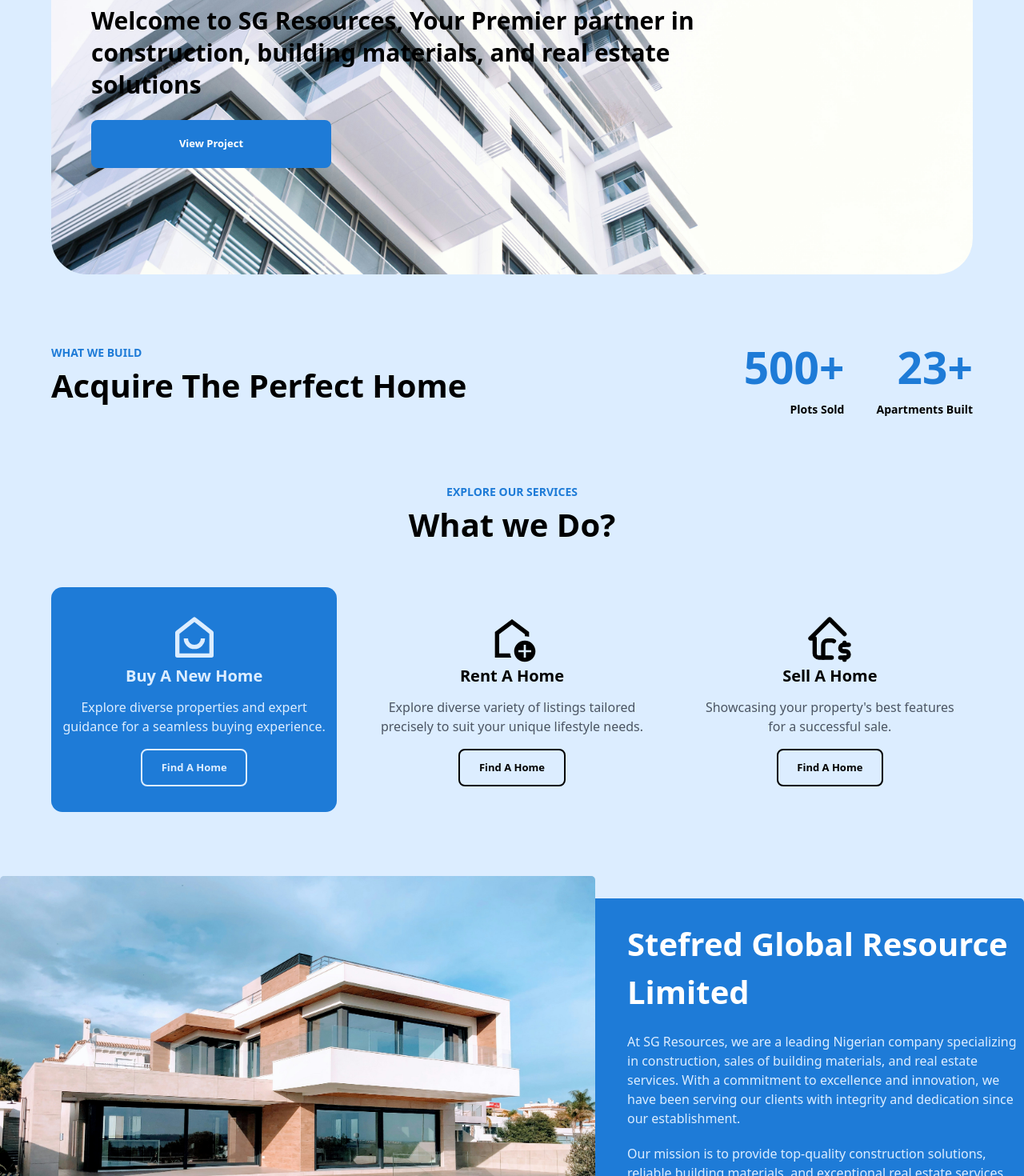
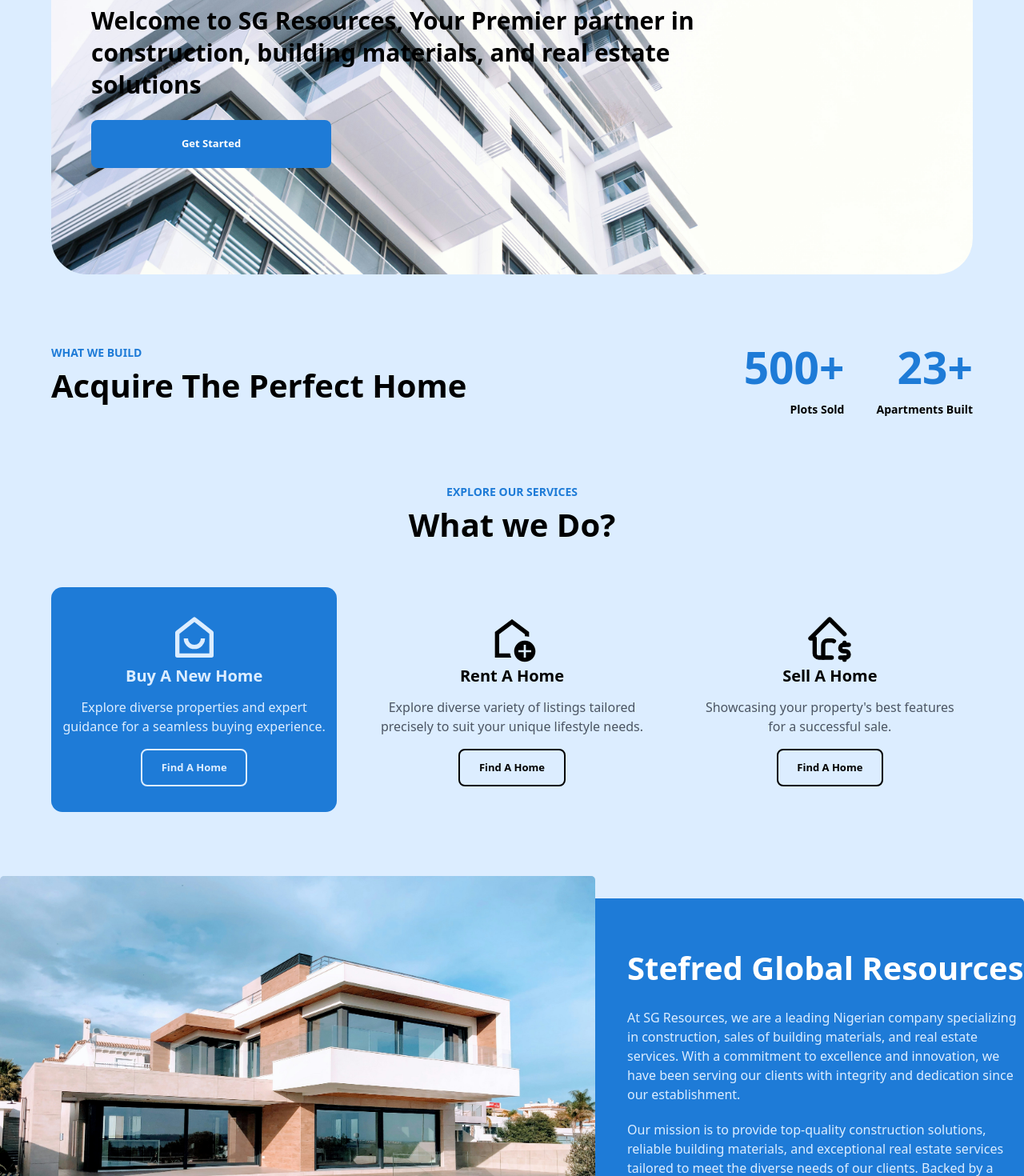
Before and after one commit to SamuelAdex/stefred-global, a React (Vite) app: page / in a window 1280 px wide. Shown: the part 505-1975 px from the top of the page at 80% size. Built offline with nearby package versions, Linux system fonts and the light colour scheme.

Commit message:
changes to links

```diff
--- a/src/components/About.jsx
+++ b/src/components/About.jsx
@@ -17,7 +17,7 @@
                 <img src={AboutImg} loading='lazy' className='rounded-[5px]' alt="" />
             </aside>
             <aside className="flex-[2] flex flex-col gap-5 md:px-0 px-6">
-                <h1 className='text-[40px] md:text-white text-black font-bold'>Stefred Global Resource Limited</h1>
+                <h1 className='text-[40px] md:text-white text-black font-bold'>Stefred Global Resources</h1>
                 <p className='md:text-[#dcedff] text-black'>At SG Resources, we are a leading Nigerian company specializing in construction, sales of building materials, and real estate services. With a commitment to excellence and innovation, we have been serving our clients with integrity and dedication since our establishment.</p>
                 <p className='md:text-[#dcedff] text-black'>Our mission is to provide top-quality construction solutions, reliable building materials, and exceptional real estate services tailored to meet the diverse needs of our clients. Backed by a team of experienced professionals, we strive to exceed expectations and contribute to the growth and development of Nigeria&apos;s infrastructure landscape. Welcome to SG Resources, where your vision becomes reality</p>
             </aside>
--- a/src/components/Hero.jsx
+++ b/src/components/Hero.jsx
@@ -13,7 +13,9 @@
             <section className='md:p-[50px] p-4 flex flex-col gap-6'>
                 <h1 className='md:text-[60px] text-[28px] md:w-[60%] md:leading-[70px] leading-[48px] w-full text-black font-bold'>Find the Perfect paradise in your home</h1>
                 <p className='mt-4 md:text-[30px] text-[16px] md:w-[75%] md:font-semibold text-black md:leading-[40px] w-full'>Welcome to SG Resources, Your Premier partner in construction, building materials, and real estate solutions</p>
-                <Button text={"View Project"} btnStyle={"bg-[#1E7BD7] text-white lg:w-[300px] w-full font-semibold rounded-[12px] p-5"} />
+                <a className="" href="#contact">
+                    <Button text={"Get Started"} btnStyle={"bg-[#1E7BD7] text-white lg:w-[300px] w-full font-semibold rounded-[12px] p-5"} />
+                </a>
             </section>
         </section>
 
--- a/src/components/Services.jsx
+++ b/src/components/Services.jsx
@@ -19,19 +19,25 @@
                 <RiHomeSmile2Line fontSize={"4rem"} />
                 <h3 className='text-[20px] font-semibold'>Buy A New Home</h3>
                 <p className="mt-3">Explore diverse properties and expert guidance for a seamless buying experience.</p>
-                <Button text={'Find A Home'} btnStyle={"border-[2px] border-[#dcedff] mt-4 p-3 hover:bg-[#1E7BD7] hover:text-white hover:border-[#1E7BD7] font-semibold w-[40%]"} />
+                <a className="w-full flex justify-center" href="#contact">
+                    <Button text={'Find A Home'} btnStyle={"border-[2px] border-[#dcedff] mt-4 p-3 hover:bg-[#1E7BD7] hover:text-white hover:border-[#1E7BD7] font-semibold w-[40%]"} />
+                </a>
             </section>
             <section className='text-center flex flex-col items-center flex-1 hover:bg-gray-100 cursor-pointer p-3 rounded-[14px] py-8'>
                 <MdOutlineAddHome fontSize={"4rem"} />
                 <h3 className='text-[20px] font-semibold'>Rent A Home</h3>
                 <p className="mt-3 text-gray-600">Explore diverse variety of listings tailored precisely to suit your unique lifestyle needs.</p>
-                <Button text={'Find A Home'} btnStyle={"border-[2px] border-black mt-4 p-3 hover:bg-[#1E7BD7] hover:text-white hover:border-[#1E7BD7] font-semibold w-[40%]"} />
+                <a className="w-full flex justify-center" href="#contact">
+                    <Button text={'Find A Home'} btnStyle={"border-[2px] border-black mt-4 p-3 hover:bg-[#1E7BD7] hover:text-white hover:border-[#1E7BD7] font-semibold w-[40%]"} />
+                </a>
             </section>
             <section className='text-center flex flex-col items-center flex-1 hover:bg-gray-100 cursor-pointer p-3 rounded-[14px] py-8'>
                 <TbHomeDollar fontSize={"4rem"} />
                 <h3 className='text-[20px] font-semibold'>Sell A Home</h3>
                 <p className="mt-3 text-gray-600">{"Showcasing your property's best features for a successful sale."}</p>
-                <Button text={'Find A Home'} btnStyle={"border-[2px] border-black mt-4 p-3 hover:bg-[#1E7BD7] hover:text-white hover:border-[#1E7BD7] font-semibold w-[40%]"} />
+                <a className="w-full flex justify-center" href="#contact">
+                    <Button text={'Find A Home'} btnStyle={"border-[2px] border-black mt-4 p-3 hover:bg-[#1E7BD7] hover:text-white hover:border-[#1E7BD7] font-semibold w-[40%]"} />
+                </a>
             </section>
         </section>
     </section>
```
